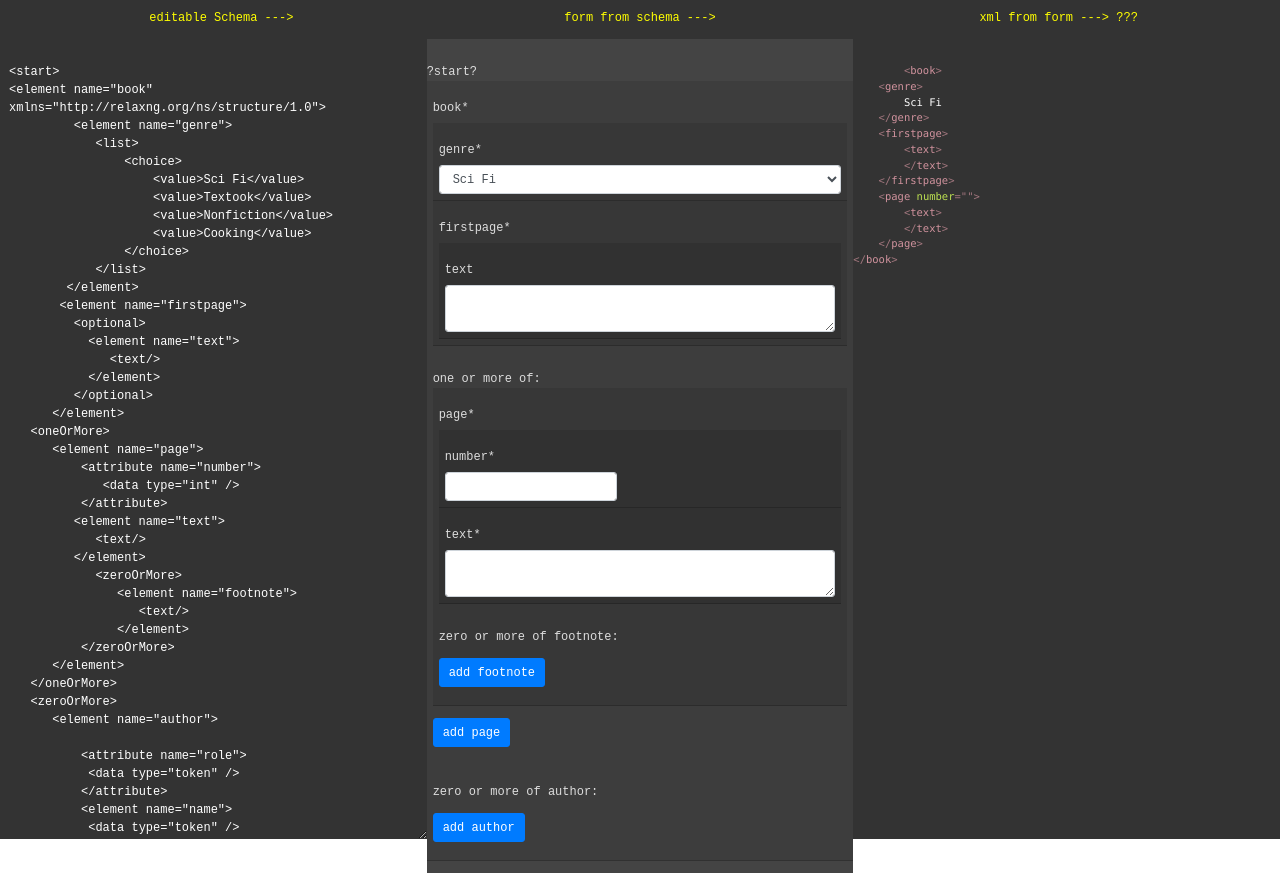
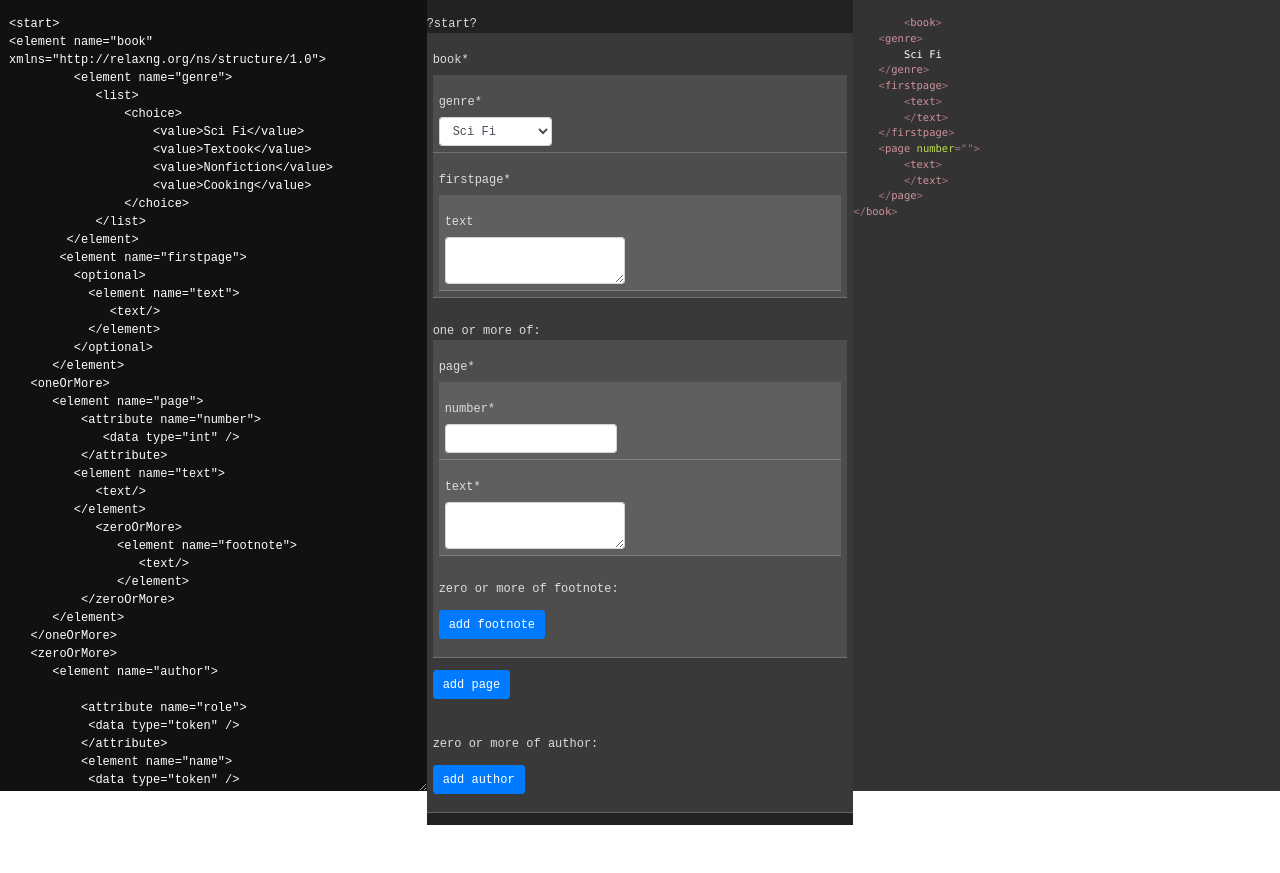
Before and after one commit to nikonikoniko/relaxNg-forms, a website: page demo/index.html in a window 1280 px wide. Shown: the part 75-948 px from the top of the page. After the commit the page ends 900 px from the top, so only its background shows below. Drawn offline with nearby package versions, Linux system fonts and the light colour scheme; no server answers.

Commit message:
dark mode

```diff
--- a/demo/index.html
+++ b/demo/index.html
@@ -15,13 +15,13 @@
       <div><p>*a js library for converting relaxng schemas into webforms, and then into XML in an (attempted and evolving) sane way <a href="https://github.com/nikonikoniko/relaxNg-forms">github & documentation</a></p></div>
     </div>
     <div class='row titlerow'>
-      <div class='col-4'>
+      <div class='col-4 t1'>
          editable Schema --->
       </div>
-      <div class='col-4'>
+      <div class='col-4 t2'>
          form from schema --->
       </div>
-      <div class='col-4'>
+      <div class='col-4 t3'>
          xml from form ---> ???
       </div>
     </div>
--- a/demo/main.css
+++ b/demo/main.css
@@ -11,8 +11,8 @@ body {
 element[name] , attribute[name]{
 	  padding: .5em;
 	  display: block;
-    background-color: rgba(0,0,0,.1);
-    border-bottom: 1px solid rgba(0,0,0,.2);
+    background-color: rgba(255,255,255,.1);
+    border-bottom: 1px solid rgba(255,255,255,.2);
 }
 .oomlabel, .zomlabel{
     margin-top: 2rem;
@@ -25,6 +25,8 @@ label{
 h1 {
     color: maroon;
     margin-left: 40px;
+    background-color:yellow;
+    margin: .2em;
 }
 
 font-size: 12px;
@@ -42,7 +44,7 @@ element, attribute {
 
 zeroormore > element:first-of-type { display: none; }
 
-input.form-control {
+input.form-control, select.form-control, .formcol textarea.form-control {
     width: auto;
 }
 
@@ -54,7 +56,6 @@ a, a:visited, a:hover{
     color:yellow;
     font-family: monospace;
     text-align: center;
-    padding: 1em;
 }
 .inforow{
     font-family: monospace;
@@ -62,8 +63,11 @@ a, a:visited, a:hover{
     color:white;
 }
 
+.t1{
+    background-color: #111;
+}
 .entrycol textarea {
-    background-color:#333 !important;
+    background-color:#111 !important;
     color: white !important;
     border: 0px solid black !important;
     border-radius: 0;
@@ -74,8 +78,9 @@ a, a:visited, a:hover{
     top:0rem;
     padding-top:2em;
 }
+.t2{background-color:#222;}
 .formcol {
-    background-color:#444;
+    background-color:#222;
     padding-top:2em;
     color:#ddd;
     font-family:monospace;
```
